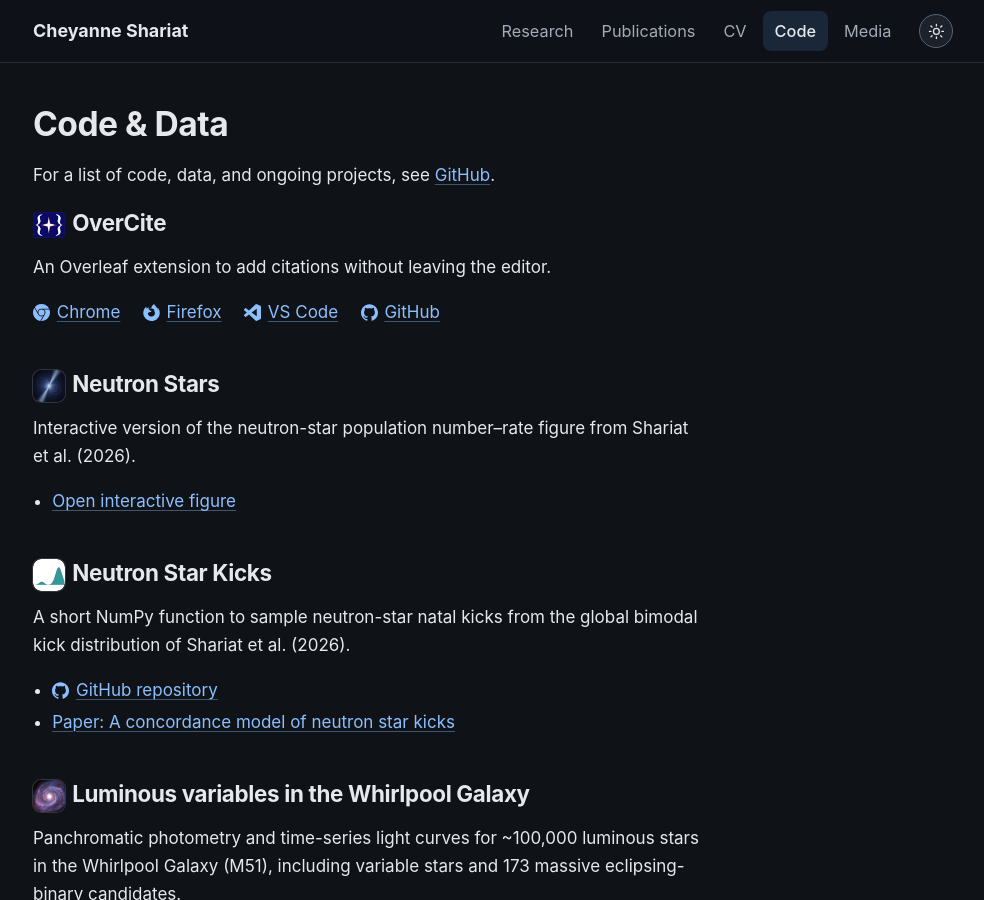
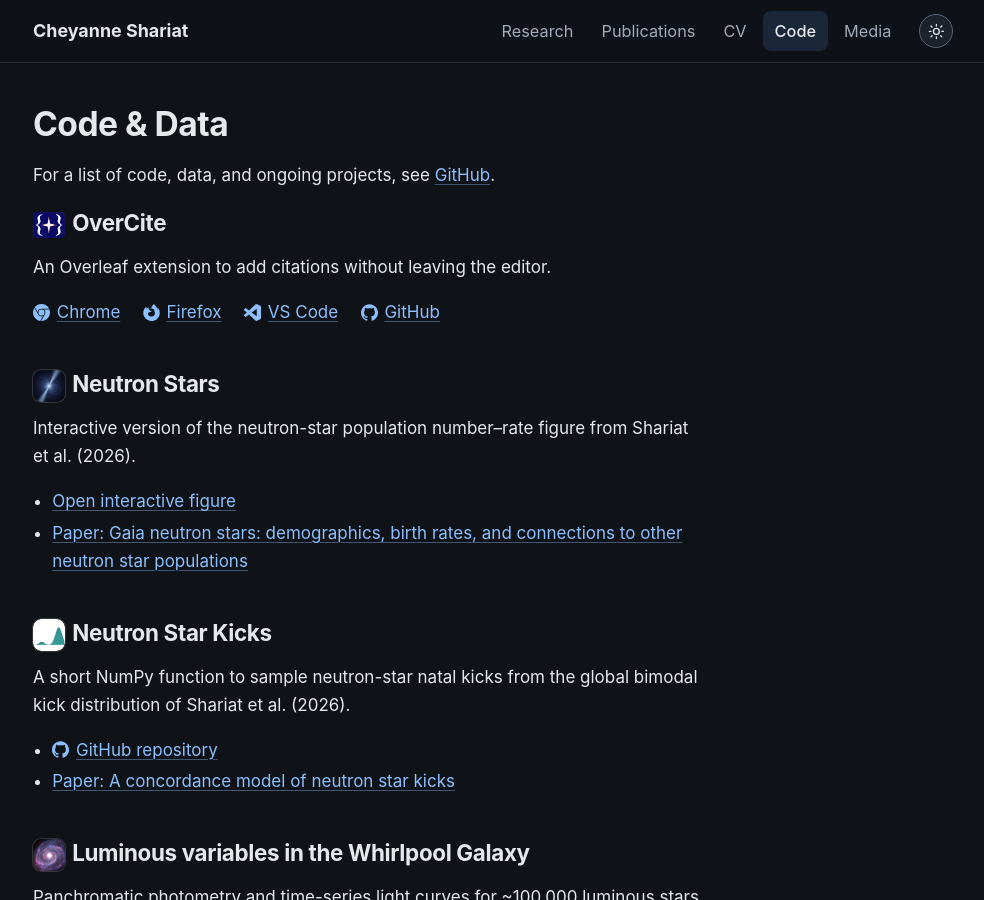
Before and after one commit to cheyanneshariat/cheyanneshariat.github.io, a Jekyll site: the page built from _pages/code.md, in a window 1280 px wide and 900 px high. Shown: the whole window, without its empty margins (147-1131 px from the left). Built offline with Jekyll 4.4.1, drawn with Linux system fonts in a browser that asks for light colours.

Commit message:
Code: link the Gaia neutron stars paper from the Neutron Stars section (draft)
Co-Authored-By: Claude Sonnet 5.5 <noreply@anthropic.com>

```diff
--- a/_pages/code.md
+++ b/_pages/code.md
@@ -22,6 +22,7 @@ An Overleaf extension to add citations without leaving the editor.
 Interactive version of the neutron-star population number–rate figure from Shariat et al. (2026).
 
 - [Open interactive figure](/code/ns-populations/)
+- [Paper: Gaia neutron stars: demographics, birth rates, and connections to other neutron star populations](https://scixplorer.org/abs/2026arXiv261000454S/abstract)
 
 ## <img class="project-logo" src="/images/icons/ns-kicks.png" alt="">Neutron Star Kicks
 
```
